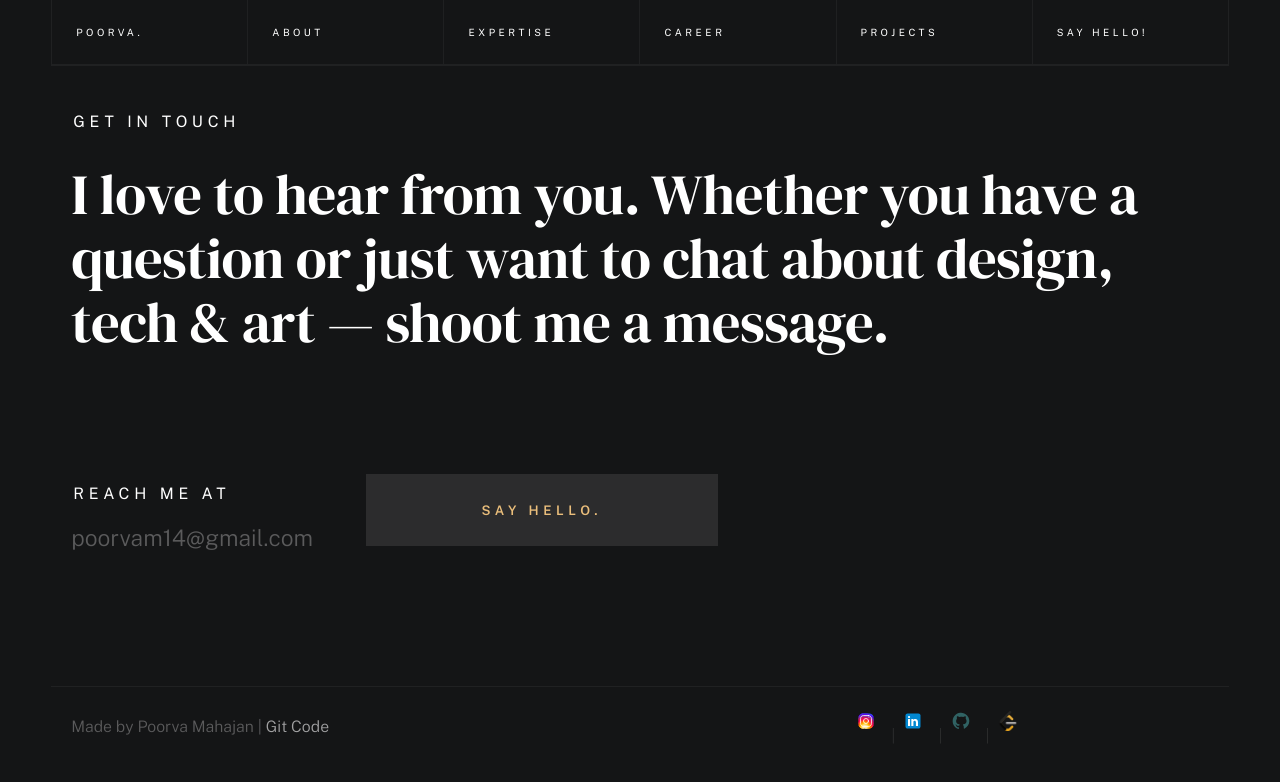
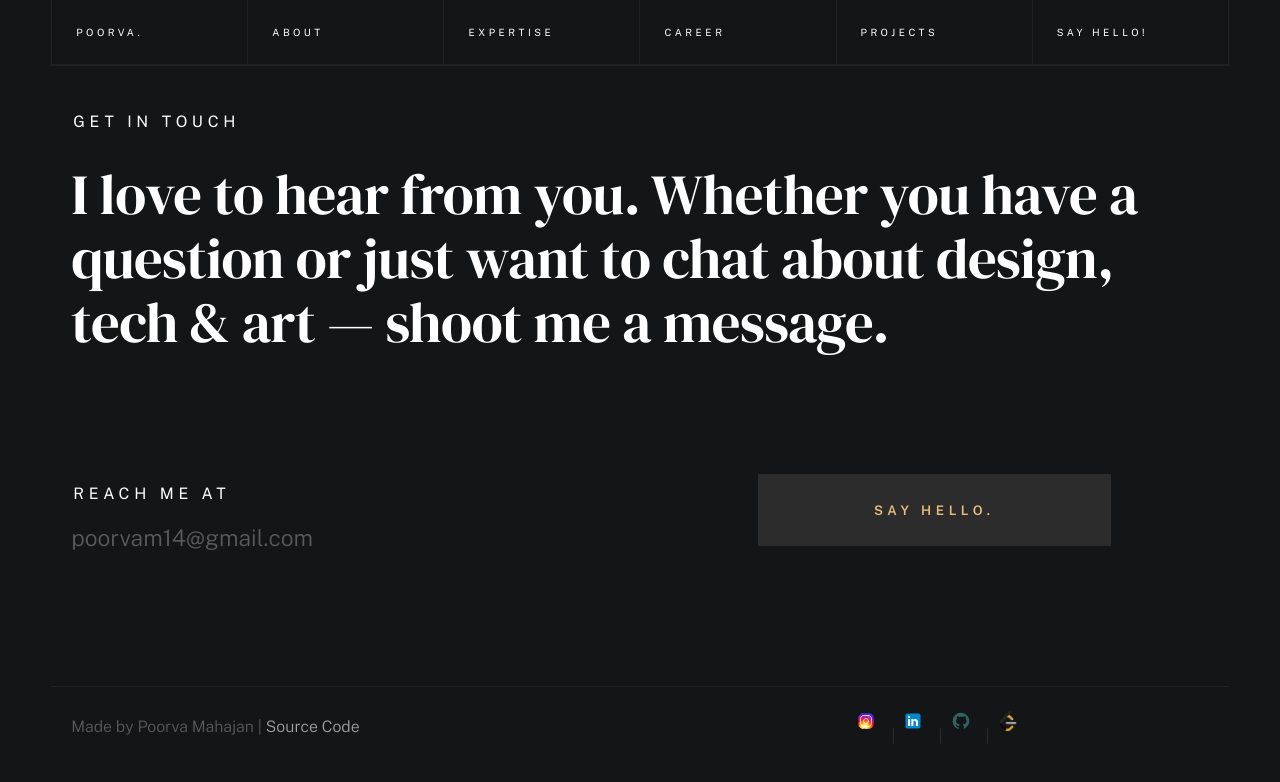
Before and after one commit to poorvamahajan/Portfolio, an Angular app: page /contact in a window 1280 px wide. Shown: the top 782 px of the page. Built offline with nearby package versions, Linux system fonts and the light colour scheme; a web font is replaced by a local one.

Commit message:
Send Mail Functionality on Say Hello Button

```diff
--- a/src/app/component/contact/contact.component.html
+++ b/src/app/component/contact/contact.component.html
@@ -23,8 +23,11 @@
           <a href="#" class="mailtoui">poorvam14&#64;gmail.com</a><br>
         </p>
       </div>
+      <div class="column lg-4 md-12 contact-block">
+      </div>
      <div class="column lg-4 md-12 contact-block">
-        <a href="#" class="mailtoui btn btn--medium u-fullwidth contact-btn">Say Hello.</a>
+        <a href="https://mail.google.com/mail/?view=cm&fs=1&to=poorvam14&#64;gmail.com&su=Contact%20Inquiry&body=Hello,%20."
+        class="mailtoui btn btn--medium u-fullwidth contact-btn">Say Hello.</a>
       </div>
     </div> <!-- end contact-bottom -->
 
--- a/src/app/component/footer/footer.component.html
+++ b/src/app/component/footer/footer.component.html
@@ -4,7 +4,7 @@
 
   <div class="row">
     <div class="column ss-copyright">
-      <span> Made by Poorva Mahajan | <a href="https://www.styleshout.com/">Git Code</a> </span>
+      <span> Made by Poorva Mahajan | <a href="https://github.com/poorvamahajan/Portfolio">Source Code</a> </span>
     </div>
     <div class="column ss-copyright">
     </div>
```
